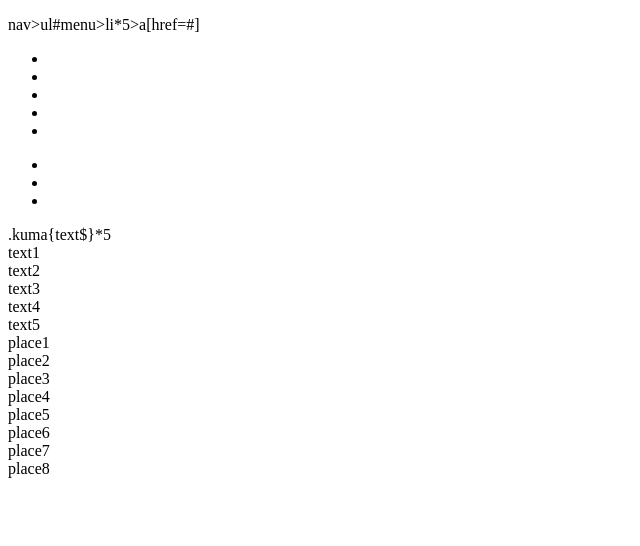
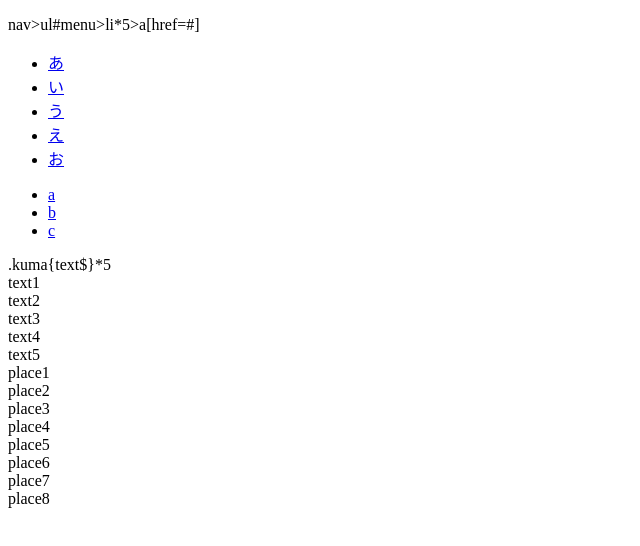
Before and after one commit to jin1125/emmet, a plain HTML site: page index.html in a window 1280 px wide. Shown: the whole page, without its empty margins (0-640 px from the left). Drawn offline with Linux system fonts and the light colour scheme.

Commit message:
Add files via upload

```diff
--- a/index.html
+++ b/index.html
@@ -14,19 +14,19 @@
   nav>ul#menu>li*5>a[href=#]
   <nav>
     <ul id="menu">
-      <li><a href="#"></a></li>
-      <li><a href="#"></a></li>
-      <li><a href="#"></a></li>
-      <li><a href="#"></a></li>
-      <li><a href="#"></a></li>
+      <li><a href="#">あ</a></li>
+      <li><a href="#">い</a></li>
+      <li><a href="#">う</a></li>
+      <li><a href="#">え</a></li>
+      <li><a href="#">お</a></li>
     </ul>
   </nav>
 
   <div>
     <ul id="menu">
-      <li><a href="https://www.google.co.jp/"></a></li>
-      <li><a href="https://www.google.co.jp/"></a></li>
-      <li><a href="https://www.google.co.jp/"></a></li>
+      <li><a href="https://www.google.co.jp/">a</a></li>
+      <li><a href="https://www.google.co.jp/">b</a></li>
+      <li><a href="https://www.google.co.jp/">c</a></li>
     </ul>
   </div>
 
```
